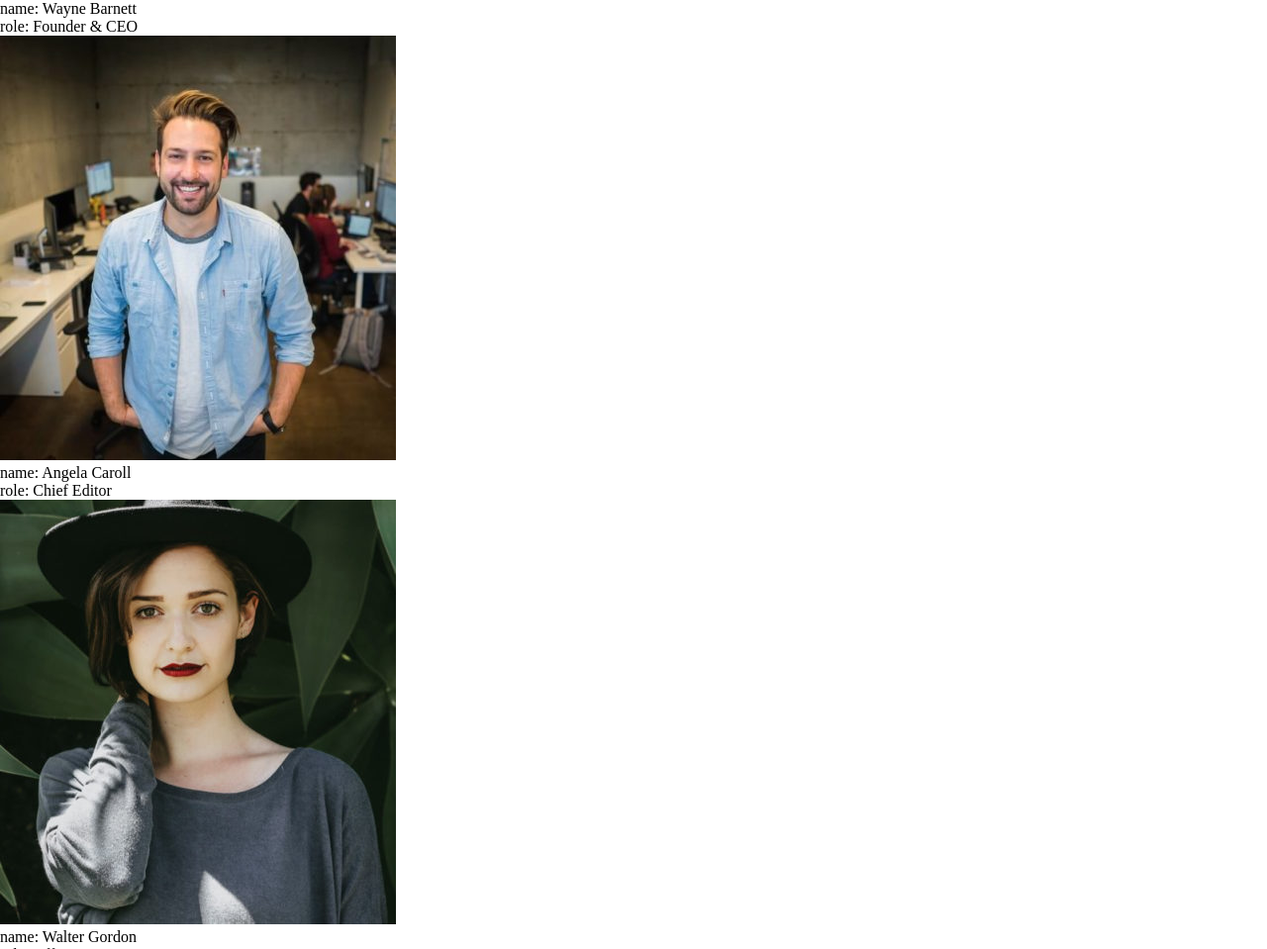
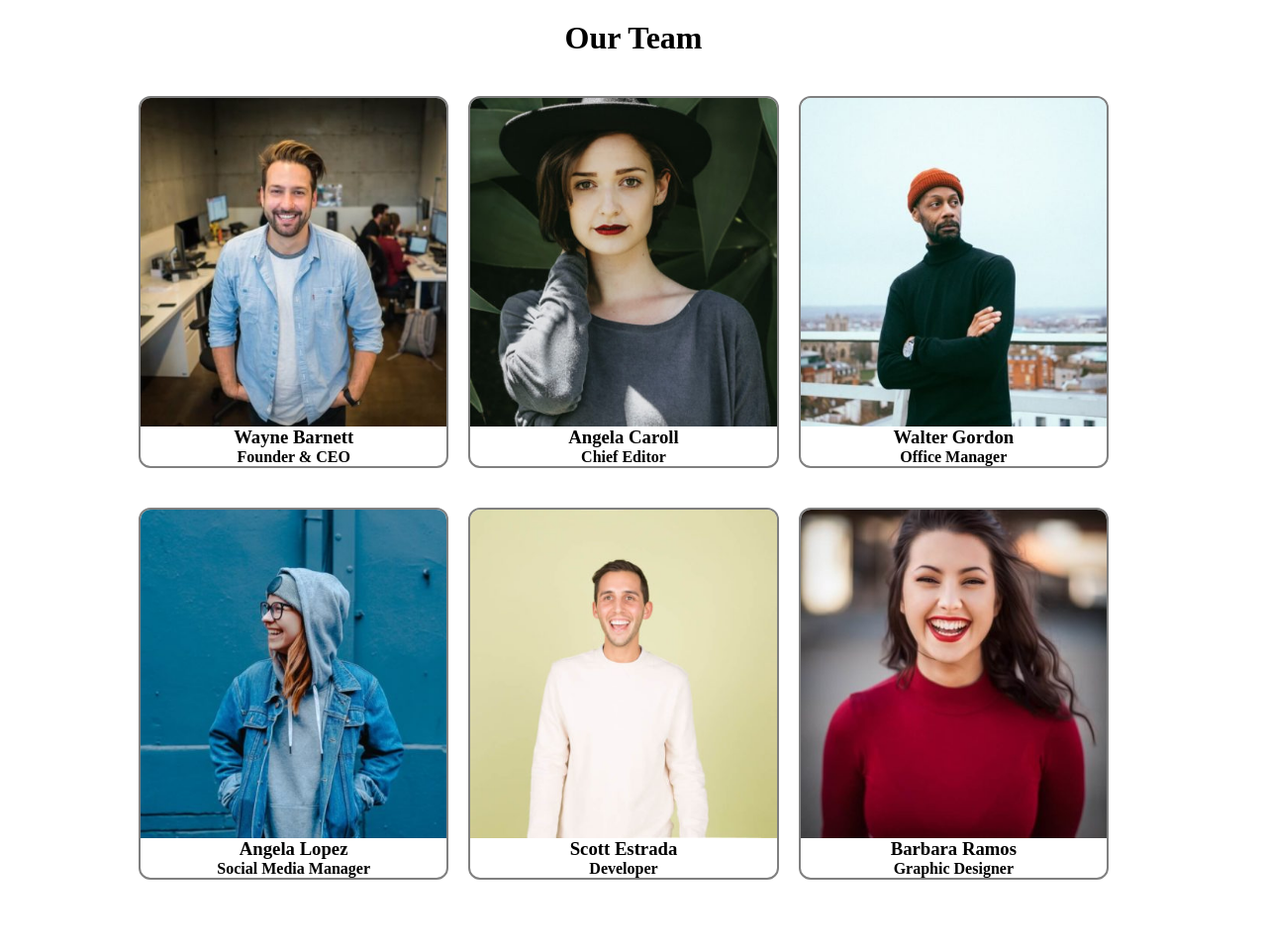
Before and after one commit to aalexebr/js-our-team, a plain HTML site: page index.html in a window 1280 px wide. Shown: the top 959 px of the page at 99% size. After the commit the page ends 909 px from the top, so only its background shows below. Drawn offline with Linux system fonts and the light colour scheme.

Commit message:
ADD- card layout

```diff
--- a/css/style.css
+++ b/css/style.css
@@ -3,3 +3,32 @@
     padding: 0;
     box-sizing: border-box;
 }
+header{
+    text-align: center;
+    margin: 20px 0;
+}
+.container{
+    max-width: 1000px;
+    margin: auto;
+}
+.row{
+    height: 100%;
+    width: 100%;
+    display: flex;
+    flex-wrap: wrap;
+    margin: 0 -10px;
+}
+.card{
+    border: 2px solid grey;
+    border-radius: 12px;
+    width: calc((100% / 3) - 20px);
+    margin: 20px 10px;
+    /* height: 50px; */
+    text-align: center;
+}
+img{
+    width: 100%;
+    border-top-left-radius: 10px;
+    border-top-right-radius: 10px;
+    display: block;
+}
--- a/index.html
+++ b/index.html
@@ -7,7 +7,16 @@
     <title>Our Team</title>
 </head>
 <body>
+    <header>
+        <h1>
+            Our Team
+        </h1>
+    </header>
+    <div class="container">
+        <div class="row">
 
+        </div>
+    </div>
     <script src="js/script.js"></script>
 </body>
 </html>
--- a/js/script.js
+++ b/js/script.js
@@ -29,23 +29,44 @@ const team = [
         role : 'Graphic Designer',
         img : 'barbara-ramos-graphic-designer.jpg',
     }
-]
+];
+
 const ul = document.createElement('ul');
-document.body.append(ul)
+document.body.append(ul);
+
+// let card = `<div class="card">
+//                 <div class="img"></div>
+//                 <h3 class="name"></h3>
+//                 <h4 class="role"></h4>
+//             </div>`;
+
 for(let i=0; i < team.length; i++){
     // console.log(team[i])
+    let card = `<div class="card">
+                    <div class="img"></div>
+                    <h3 class="name">${i}</h3>
+                    <h4 class="role"></h4>
+                 </div>`;
+    document.querySelector('.row').innerHTML += card
+    let allImg = document.querySelectorAll('.img')
+    let allName = document.querySelectorAll('.name')
+    let allRole = document.querySelectorAll('.role')
     let teamMember = team[i]
     for(let key in teamMember){
 
-        let li = document.createElement('li');
-        ul.append(li)
+        // let li = document.createElement('li');
+        // ul.append(li);
+        console.log(key,teamMember[key])
         if(key == 'img'){
-            li.innerHTML = `<img src="img/${teamMember[key]}">`;
-            console.log(key,`<img src="img/${teamMember[key]}">`)
+            // li.innerHTML = `<img src="img/${teamMember[key]}">`;
+            allImg[i].innerHTML = `<img src="img/${teamMember[key]}">`;
         }
-        else{
-            li.innerHTML = `${key}: ${teamMember[key]}`;
-            console.log(key,teamMember[key])
+        else if(key == 'name'){
+            allName[i].innerHTML =  teamMember[key]
+            // li.innerHTML = `${key}: ${teamMember[key]}`;
         }
-    }
-}
+        else if ( key == 'role'){
+            allRole[i].innerHTML = teamMember[key]
+        };
+    };
+};
```
